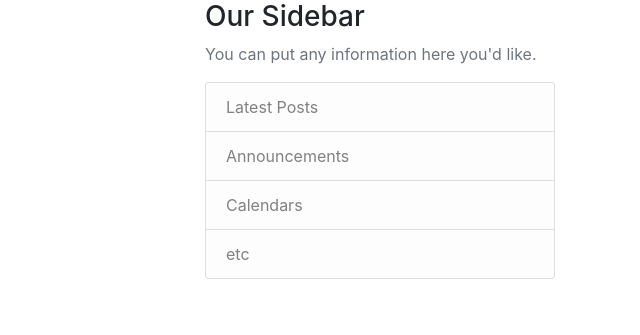
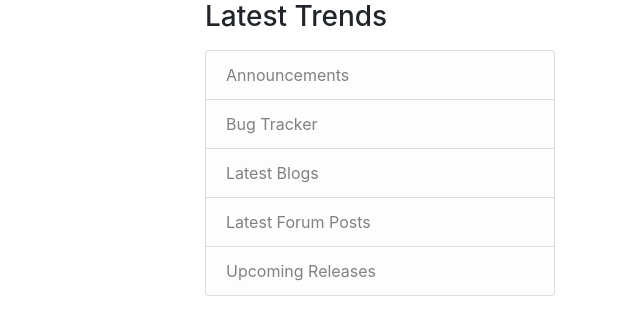
Before and after one commit to greeneless/django_mspb, a Django app: page /blog/ in a window 1280 px wide. Shown: the top 335 px of the page, without its empty margins (640-1280 px from the left). Run offline with Django 3.2, Linux system fonts and the light colour scheme; data that the repository does not hold is empty; some libraries are stand-ins or nearby versions.

Commit message:
page adjustments

```diff
--- a/blog/Templates/blog/base.html
+++ b/blog/Templates/blog/base.html
@@ -62,15 +62,16 @@
         </div>
         <div class="col-md-4">
           <div class="content-section">
-            <h3>Our Sidebar</h3>
-            <p class='text-muted'>You can put any information here you'd like.
+          <!-- Sidebar -->
+            <h3>Latest Trends</h3>
+              <p class='text-muted'></p>
               <ul class="list-group">
-                <li class="list-group-item list-group-item-light">Latest Posts</li>
                 <li class="list-group-item list-group-item-light">Announcements</li>
-                <li class="list-group-item list-group-item-light">Calendars</li>
-                <li class="list-group-item list-group-item-light">etc</li>
+                <li class="list-group-item list-group-item-light">Bug Tracker</li>
+                <li class="list-group-item list-group-item-light">Latest Blogs</li>
+                <li class="list-group-item list-group-item-light">Latest Forum Posts</li>
+                <li class="list-group-item list-group-item-light">Upcoming Releases</li>
               </ul>
-            </p>
           </div>
         </div>
       </div>
```
